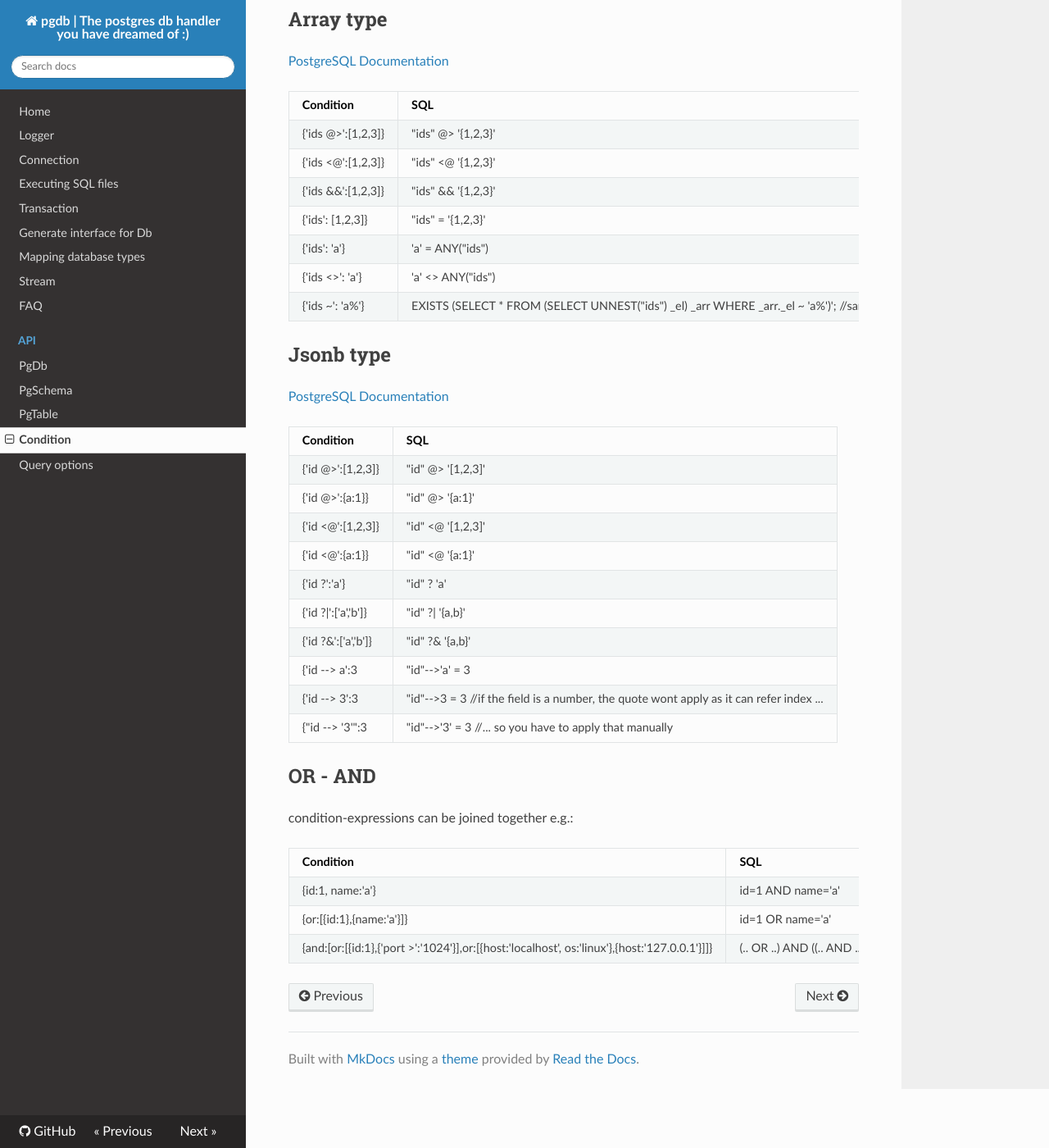
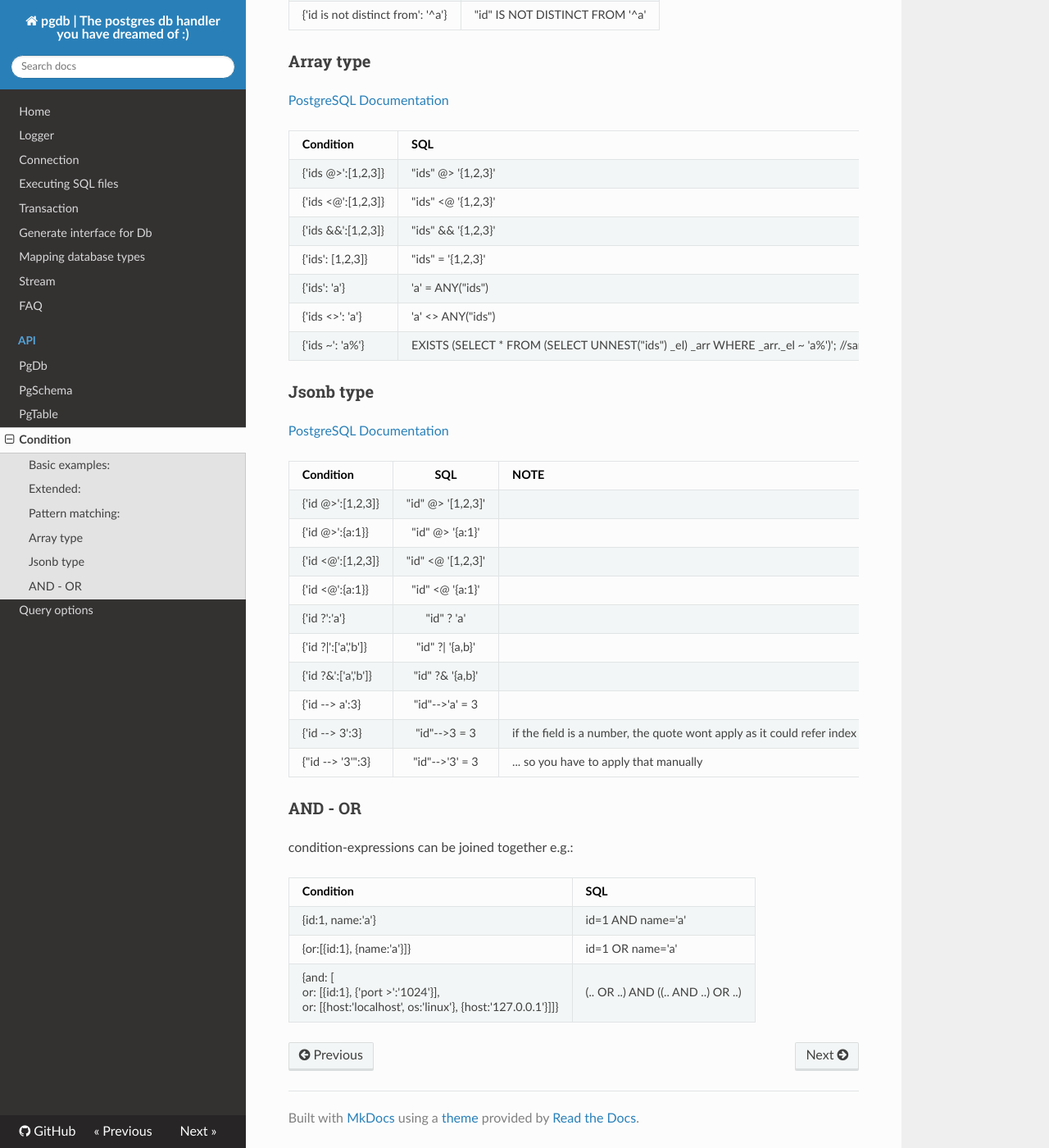
Before and after one commit to holdfenytolvaj/pogi, an MkDocs documentation site: the page built from docs/API/condition.md, in a window 1280 px wide and 1400 px high, scrolled down 1557 px. Shown: the whole window at 82% size. Built offline with MkDocs 1.6.1, drawn with Linux system fonts in a browser that asks for light colours; nearby versions of some CDN libraries; old or Windows-style settings are respelled for this version of MkDocs.

```diff
--- a/docs/API/condition.md
+++ b/docs/API/condition.md
@@ -1,21 +1,21 @@
 ##Conditions and operators
 
-Basic examples:
+###Basic examples:
 
-| Condition     | SQL
-| ------------- |:--------------
-| {id: 2}        | "id" = 2
-| {'id <': 2}    | "id" < 2
-| {'id >': 2}    | "id" > 2
-| {'id <=': 2}   | "id" <= 2
-| {'id >=': 2}   | "id" >= 2
-| {'id !=': 2}   | "id" != 2
-| {'id <>': 2}   | "id" != 2
-| {'id': null}   | "id" is null
-| {'id !=': null}| "id" is not null
+| Condition         | SQL
+| -------------     |:--------------
+| {id: 2}           | "id" = 2
+| {'id <': 2}       | "id" < 2
+| {'id >': 2}       | "id" > 2
+| {'id <=': 2}      | "id" <= 2
+| {'id >=': 2}      | "id" >= 2
+| {'id !=': 2}      | "id" != 2
+| {'id <>': 2}      | "id" != 2
+| {'id': null}      | "id" is null
+| {'id !=': null}   | "id" is not null
 | {'id is not': null}| "id" is not null
 
-Extended:
+###Extended:
 
 | Condition        | SQL
 | -------------    |:--------------
@@ -25,7 +25,7 @@ Extended:
 | {'id <>':[1,2,3]}| "id" not in (1,2,3)
 | {'id =*':'gamma'}| LOWER("id") = LOWER('gamma')
 
-Pattern matching:
+###Pattern matching:
 [PostgreSQL Documentation](https://www.postgresql.org/docs/9.6/static/functions-matching.html)
 
 | Condition        | SQL
@@ -47,7 +47,7 @@ Pattern matching:
 | {'id is distinct from': '^a'}| "id" IS DISTINCT FROM '^a'
 | {'id is not distinct from': '^a'}| "id" IS NOT DISTINCT FROM '^a'
 
-##Array type
+###Array type
 [PostgreSQL Documentation](https://www.postgresql.org/docs/current/static/functions-array.html)
 
 | Condition          | SQL
@@ -61,28 +61,28 @@ Pattern matching:
 | {'ids ~': 'a%'}    | EXISTS (SELECT * FROM (SELECT UNNEST("ids") _el) _arr WHERE _arr._el ~ 'a%')'; //same with all pattern
 
 
-##Jsonb type
+###Jsonb type
 [PostgreSQL Documentation](https://www.postgresql.org/docs/current/static/functions-json.html)
 
-| Condition         | SQL
-| -------------     |:--------------
-| {'id @>':[1,2,3]} | "id" @> '[1,2,3]'
-| {'id @>':{a:1}}   | "id" @> '{a:1}'
-| {'id <@':[1,2,3]} | "id" <@ '[1,2,3]'
-| {'id <@':{a:1}}   | "id" <@ '{a:1}'
-| {'id ?':'a'}      | "id" ? 'a'
-| {'id ?&#124;':['a','b']}| "id" ?&#124; '{a,b}'
-| {'id ?&':['a','b']}| "id" ?& '{a,b}'
-| {'id --> a':3| "id"-->'a' = 3
-| {'id --> 3':3| "id"-->3 = 3 //if the field is a number, the quote wont apply as it can refer index ...
-| {"id --> '3'":3| "id"-->'3' = 3 //... so you have to apply that manually
+| Condition         | SQL                       | NOTE
+| -------------     |:--------------           :|---
+| {'id @>':[1,2,3]} | "id" @> '[1,2,3]'         |
+| {'id @>':{a:1}}   | "id" @> '{a:1}'           |
+| {'id <@':[1,2,3]} | "id" <@ '[1,2,3]'         |
+| {'id <@':{a:1}}   | "id" <@ '{a:1}'           |
+| {'id ?':'a'}      | "id" ? 'a'                |
+| {'id ?&#124;':['a','b']}| "id" ?&#124; '{a,b}'|
+| {'id ?&':['a','b']}| "id" ?& '{a,b}'          |
+| {'id --> a':3}    | "id"-->'a' = 3            |
+| {'id --> 3':3}    | "id"-->3 = 3              |if the field is a number, the quote wont apply as it could refer index also
+| {"id --> '3'":3}  | "id"-->'3' = 3            |... so you have to apply that manually
 
 
-## OR - AND
+### AND - OR
 condition-expressions can be joined together e.g.:
 
 | Condition                | SQL
 | -------------            |:--------------
 | {id:1, name:'a'}         | id=1 AND name='a'
-| {or:[{id:1},{name:'a'}]} | id=1 OR  name='a'
-| {and:[or:[{id:1},{'port >':'1024'}],or:[{host:'localhost', os:'linux'},{host:'127.0.0.1'}]]} | (.. OR ..) AND ((.. AND ..) OR ..)
+| {or:[{id:1}, {name:'a'}]} | id=1 OR  name='a'
+| {and: [<br/>or: [{id:1}, {'port >':'1024'}], <br/> or: [{host:'localhost', os:'linux'}, {host:'127.0.0.1'}]]} | (.. OR ..) AND ((.. AND ..) OR ..)
```
Also changed, not shown: docs/index.md (+2 -0 lines), 9 other files.
